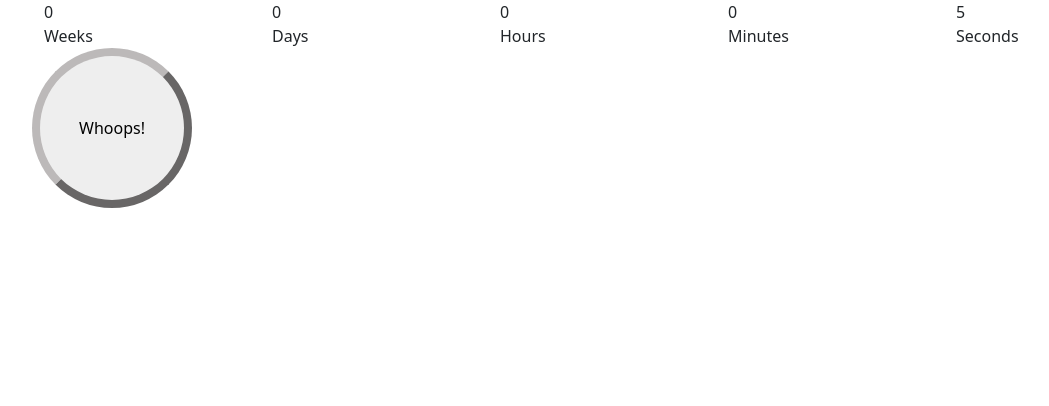
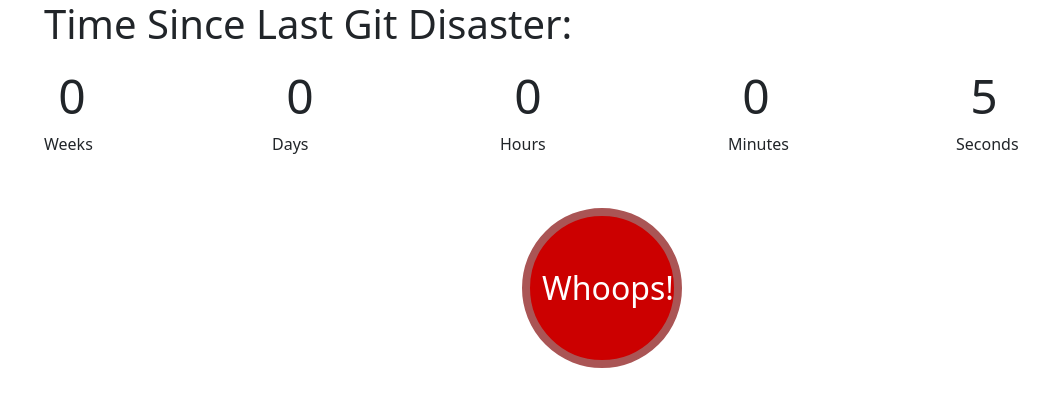
Before and after one commit to theletterjeff/git-disaster, a React (Create React App) app: page / in a window 1280 px wide. Shown: the top 406 px of the page, without its empty margins (38-1087 px from the left). Built offline with nearby package versions, Linux system fonts and the light colour scheme.

Commit message:
Add some styling, center button

```diff
--- a/src/App.js
+++ b/src/App.js
@@ -1,5 +1,6 @@
 import './App.css';
 
+import Button from 'react-bootstrap/Button';
 import Column from 'react-bootstrap/Col';
 import Container from 'react-bootstrap/Container';
 import Row from 'react-bootstrap/Row';
@@ -14,26 +15,35 @@ const WEEK = DAY * 7;
 class DisasterButton extends React.Component {
   render() {
     let buttonStyle = {
-      backgroundColor: '#EEEEEE',
+      backgroundColor: '#CC0000',
+      borderColor: '#AA5555',
+      color: '#FFFFFF',
+      fontSize: '2rem',
     }
     return (
-      <button className="disaster-button"
+      <Button className="disaster-button"
               onClick={this.props.onClick}
-              style={buttonStyle}
-      >
+              style={buttonStyle}>
         Whoops!
-      </button>
+      </Button>
     );
   }
 }
 
 class TimeDigit extends React.Component {
   render() {
-    let digitStyle = {};
-    let timeUnitStyle = {};
+    let digitStyle = {
+      fontSize: '3rem',
+      width: '3rem',
+      textAlign: 'center',
+      verticalAlign: 'middle',
+    };
+    let timeUnitStyle = {
+      margin: 'auto',
+    };
     return (
-      <Column sm className="d-flex d-sm-block">
-        <div style={digitStyle}>{this.props.digitVal}</div>
+      <Column sm className="d-flex d-sm-block my-1">
+        <div className="mx-1" style={digitStyle}>{this.props.digitVal}</div>
         <div style={timeUnitStyle}>{this.props.timeUnit}</div>
       </Column>
     );
@@ -123,12 +133,15 @@ class App extends React.Component {
   }
   render() {
     let timeInt = this.state.timeSinceLastDisaster;
-      return (
+    return (
       <Container>
+        <Row>
+          <h1>Time Since Last Git Disaster:</h1>
+        </Row>
         <Row>
           <Timer timeInt={timeInt} />
         </Row>
-        <Row>
+        <Row className="mt-2 mt-sm-5 justify-content-center align-items-center">
           <DisasterButton onClick={() => this.handleDisasterButtonClick()} />
         </Row>
       </Container>
```
